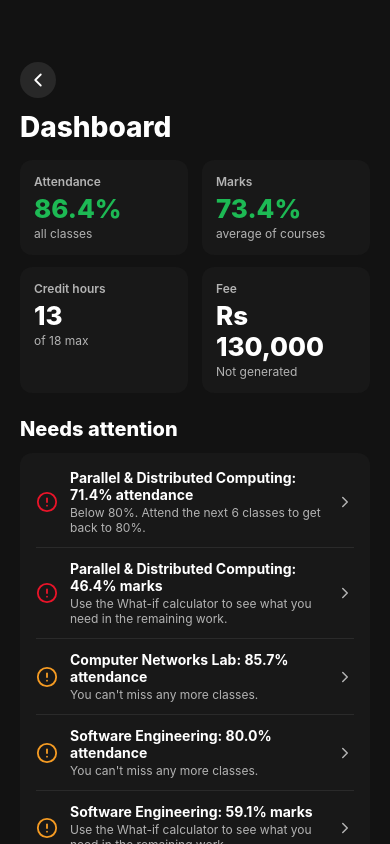
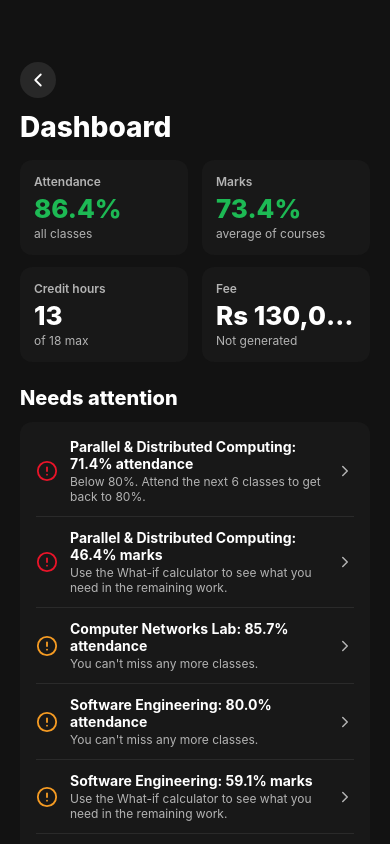
Before and after one commit to i222502-school/flex-stuff, a React Native app: screen / in a window 390 px wide. Both pictures are taken after a click on the element 195 px from the left and 335 px from the top of the page. Built offline with nearby package versions, Linux system fonts and the light colour scheme.

Commit message:
add app screenshots to readme show marks bar chart on a 0 to 100 axis with white value labels and no green bar tops shrink stat tile values to fit on one line

```diff
--- a/src/components/StatTile.js
+++ b/src/components/StatTile.js
@@ -7,7 +7,9 @@ export default function StatTile({ label, value, caption, color = colors.text })
   return (
     <Card style={styles.tile}>
       <Text style={styles.label}>{label}</Text>
-      <Text style={[styles.value, { color }]}>{value}</Text>
+      <Text style={[styles.value, { color }]} numberOfLines={1} adjustsFontSizeToFit>
+        {value}
+      </Text>
       <Text style={styles.caption}>{caption}</Text>
     </Card>
   );
--- a/src/screens/DashboardScreen.js
+++ b/src/screens/DashboardScreen.js
@@ -29,6 +29,12 @@ const chartConfig = {
   propsForBackgroundLines: { stroke: colors.border },
   propsForDots: { r: '4' },
   barPercentage: 0.7,
+};
+
+// Bars use their own course colours; white here keeps the value labels above them neutral
+const barConfig = {
+  ...chartConfig,
+  color: (opacity = 1) => `rgba(255, 255, 255, ${opacity})`,
 };
 
 // Status text under each attendance ring (same statuses as the Attendance screen)
@@ -183,10 +189,13 @@ export default function DashboardScreen({ registrations, attendance, challan, in
           yAxisLabel=""
           yAxisSuffix="%"
           fromZero
+          fromNumber={100}
+          segments={4}
           showValuesOnTopOfBars
+          showBarTops={false}
           withCustomBarColorFromData
           flatColor
-          chartConfig={chartConfig}
+          chartConfig={barConfig}
         />
       </ChartCard>
     </ScrollView>
```
Also changed, not shown: 13 other files (tests, documents, lock files or other folders).
